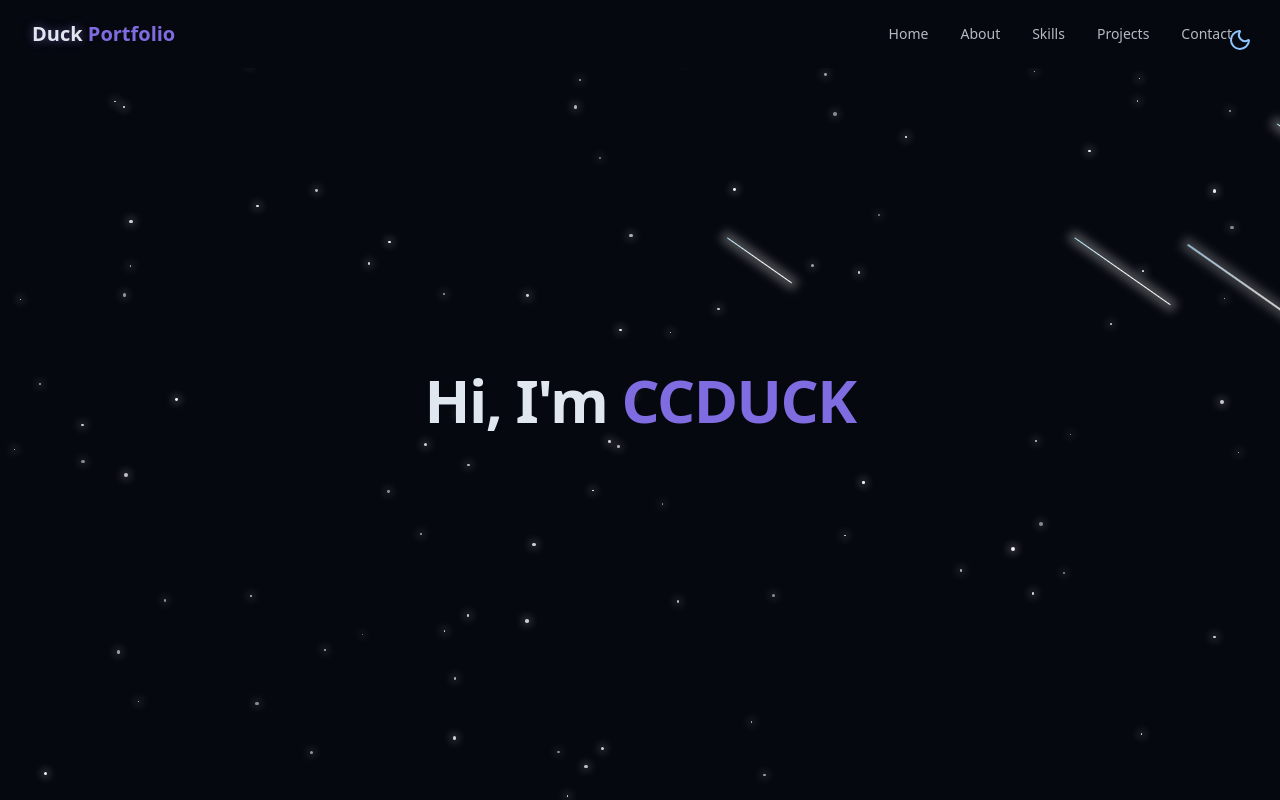
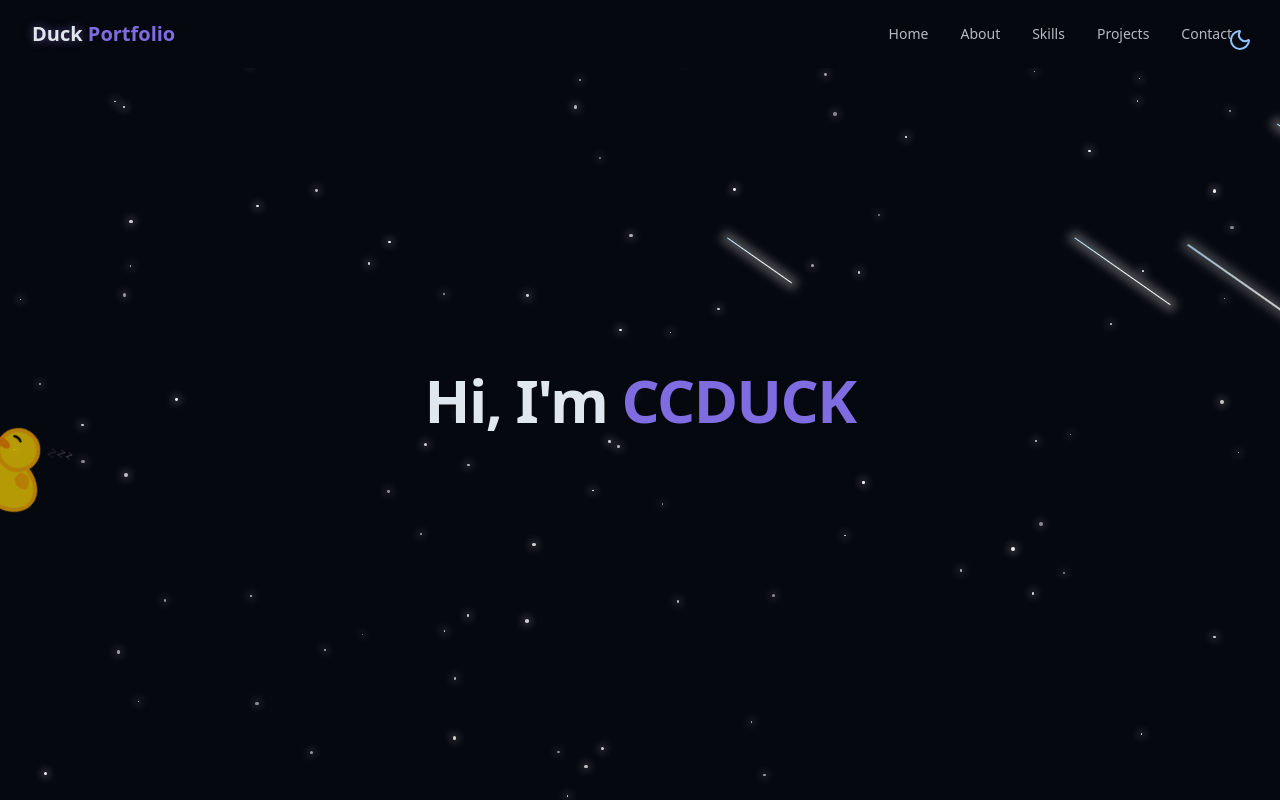
Before and after one commit to thomasjtHe/my-portfilio, a React (Vite) app: page / in a window 1280 px wide. Both pictures are taken after a click on the button 1240 px from the left and 40 px from the top of the page. Built offline with nearby package versions, Linux system fonts and the light colour scheme.

Commit message:
Animation Fix

```diff
--- a/src/components/StarBackground.tsx
+++ b/src/components/StarBackground.tsx
@@ -121,10 +121,9 @@ export const StarBackground = () => {
       y: Math.random() * 80 + 10,
       size: Math.random() * 20 + 80,
       opacity: 0.7,
-      duration: Math.random() * 5000 + 30000,
+      duration: 60000,
     };
   }, []);
-
 
   useEffect(() => {
     const handleVisibilityChange = () => {
@@ -133,8 +132,9 @@ export const StarBackground = () => {
       }
     };
 
-    document.addEventListener('visibilitychange', handleVisibilityChange);
-    return () => document.removeEventListener('visibilitychange', handleVisibilityChange);
+    document.addEventListener("visibilitychange", handleVisibilityChange);
+    return () =>
+      document.removeEventListener("visibilitychange", handleVisibilityChange);
   }, []);
 
   useEffect(() => {
@@ -147,11 +147,17 @@ export const StarBackground = () => {
   }, [isDarkMode]);
 
   useEffect(() => {
+    const newDuck = createTravelingDuck(Date.now());
     const interval = setInterval(() => {
-      const newDuck = createTravelingDuck(Date.now());
       setTravelingDucks((prev) => [...prev, newDuck]);
       console.log("New traveling duck created:", newDuck);
-    }, 8000);
+    }, 5000);
+
+    // Remove the duck after its duration
+    setTimeout(() => {
+      setTravelingDucks((prev) => prev.filter((duck) => duck.id !== newDuck.id));
+    }, newDuck.duration);
+
     return () => clearInterval(interval);
   }, [createTravelingDuck, travelingDucks.length]);
 
@@ -206,12 +212,11 @@ export const StarBackground = () => {
         return (
           <div
             key={duck.id}
-            className="absolute"
+            className="absolute animate-duck-spin"
             style={{
               left: "-100px",
               top: `${duck.y}%`,
               opacity: duck.opacity,
-              animation: `duck-spin linear forwards ${duck.duration}ms`,
               visibility: isDarkMode ? "visible" : "hidden",
             }}
           >
--- a/src/index.css
+++ b/src/index.css
@@ -19,7 +19,7 @@
   --animate-fade-in-delay-4: fade-in 0.7s ease-out 0.8s forwards;
   --animate-meteor: meteor 5s linear infinite;
   --animate-duck-wiggle: duck-wiggle 2s ease-in-out infinite;
-  --animate-duck-spin: duck-spin 8s linear forwards;
+  --animate-duck-spin: duck-spin 30s linear forwards;
 
   @keyframes pulse-subtitle {
     0%,
```
